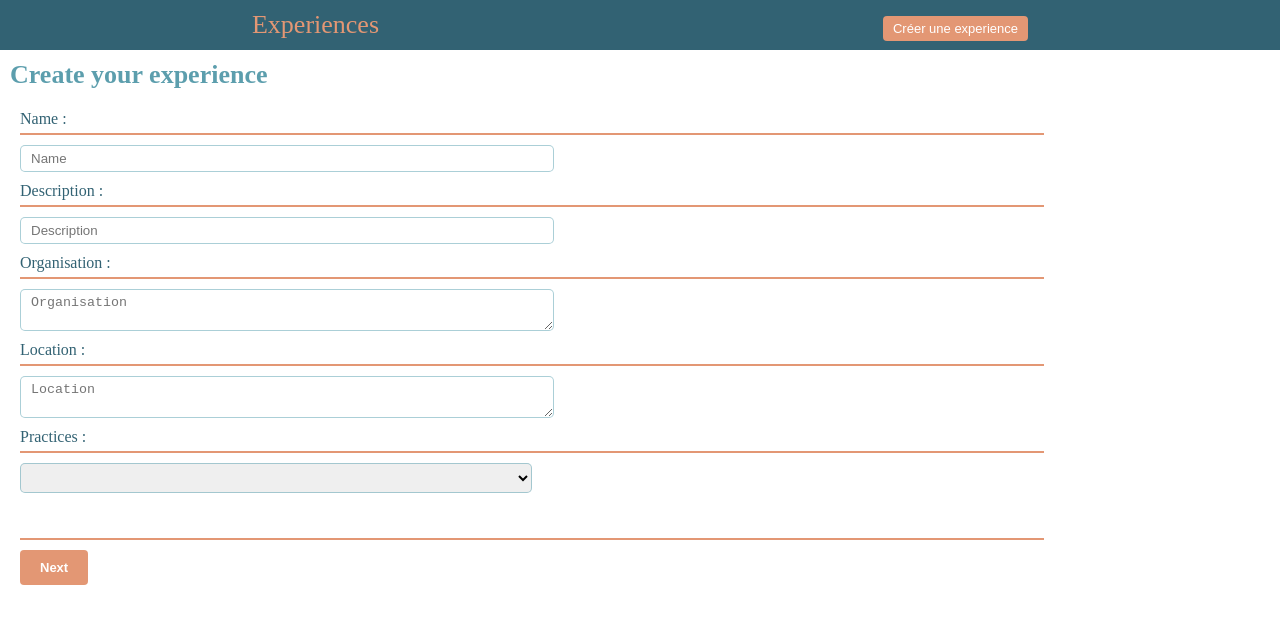
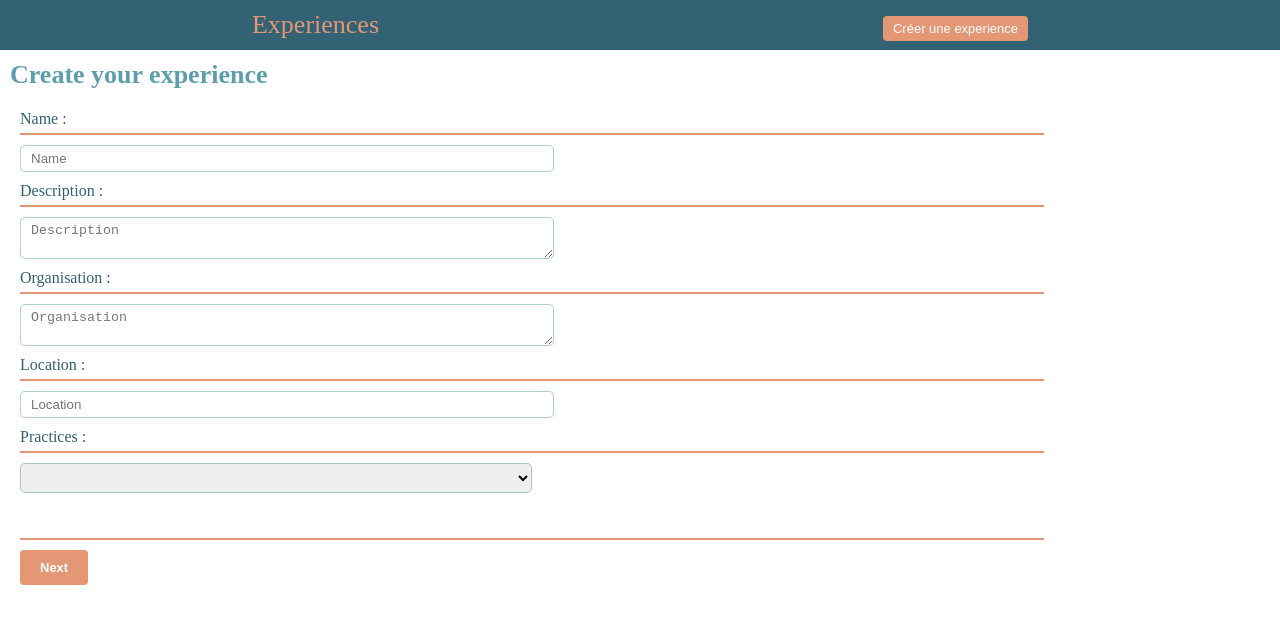
Before and after one commit to reactlab-dev/reactlab, a React (Create React App) app in the folder lab/front/: page /experience/create/informations in a window 1280 px wide. Shown: the top 624 px of the page. Built offline with nearby package versions, Linux system fonts and the light colour scheme.

Commit message:
fix location textarea

```diff
--- a/lab/front/src/experience/create/Informations.tsx
+++ b/lab/front/src/experience/create/Informations.tsx
@@ -31,7 +31,7 @@ class Informations extends React.Component<Props, State> {
         />
         <label className={styles['label']}>Description :</label>
 
-        <input
+        <textarea
           className={styles['input']}
           value={this.state.description}
           placeholder='Description'
@@ -50,7 +50,7 @@ class Informations extends React.Component<Props, State> {
           }}
         />
         <label className={styles['label']}>Location :</label>
-        <textarea
+        <input
           className={styles['textarea']}
           value={this.state.location}
           placeholder='Location'
```
